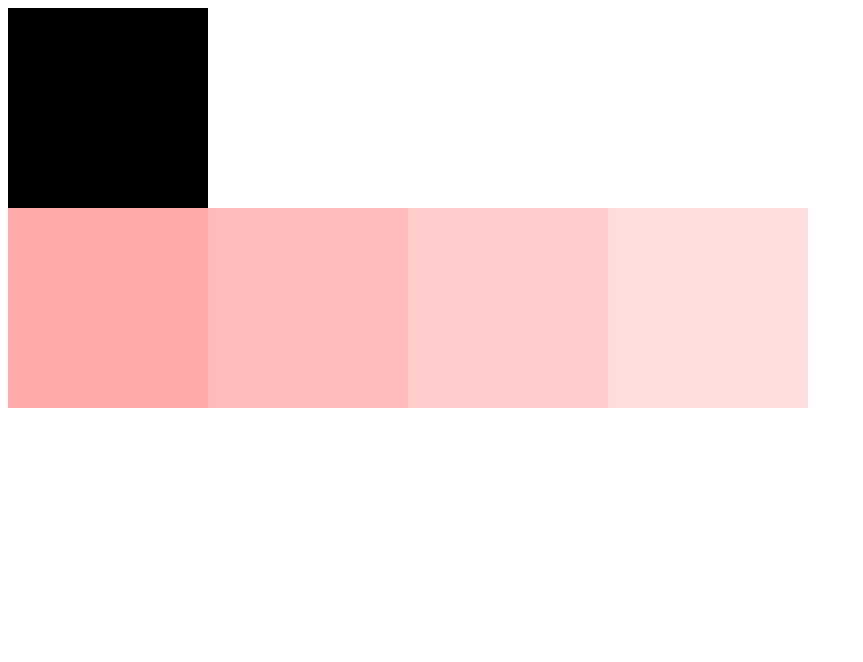
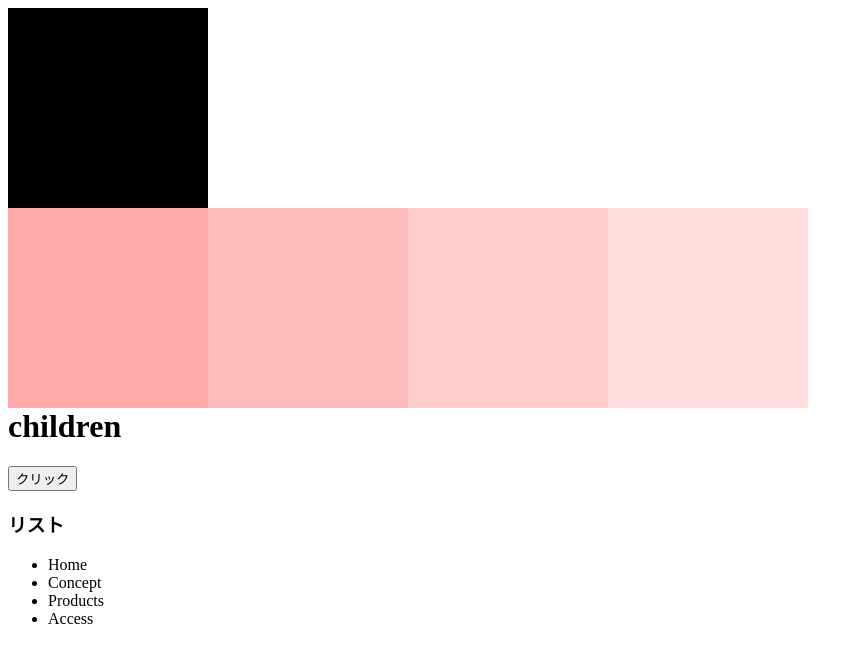
Before and after one commit to hiromutomisawa/study, a plain HTML site: page javascript/jQuery-Lesson/index.html in a window 1280 px wide. Shown: the whole page, without its empty margins (0-863 px from the left). Drawn offline with Linux system fonts and the light colour scheme.

Commit message:
javascript

```diff
--- a/javascript/jQuery-Lesson/app.css
+++ b/javascript/jQuery-Lesson/app.css
@@ -33,3 +33,8 @@
 .bg4 {
   background-color: #ffdddd;
 }
+
+.box4 {
+  height: 200px;
+  width: 200px;
+}
--- a/javascript/jQuery-Lesson/app.js
+++ b/javascript/jQuery-Lesson/app.js
@@ -1,3 +1,10 @@
+$(function(){
+  $('button').on('click',function(){
+    $('ul').children().css('color','red');
+  });
+});
+// childrenは、HTML要素直下のすべての子要素を取得するときに使う
+
 // $(function(){
 //   $('.bg1').on('click',function(){
 //     $('.bg1').slideUp();
--- a/javascript/jQuery-Lesson/index.html
+++ b/javascript/jQuery-Lesson/index.html
@@ -4,7 +4,6 @@
     <meta charset="UTF-8" />
     <link rel="stylesheet" href="app.css" />
   </head>
-  <body>
     <div class="box1"></div>
     <div class="box2"></div>
     <div class="box">
@@ -13,6 +12,17 @@
       <div class="box3 bg3"></div>
       <div class="box3 bg4"></div>
     </div>
+    <div class="box4">
+      <h1>children</h1>
+      <button>クリック</button>
+      <h3>リスト</h3>
+      <ul>
+        <li>Home</li>
+        <li>Concept</li>
+        <li>Products</li>
+        <li>Access</li>
+      </ul>
+    </div>
     <script src="jquery.min.js"></script>
     <!-- コードを書くときは必ず最初にjQueryを記述する -->
     <script src="app.js"></script>
```
